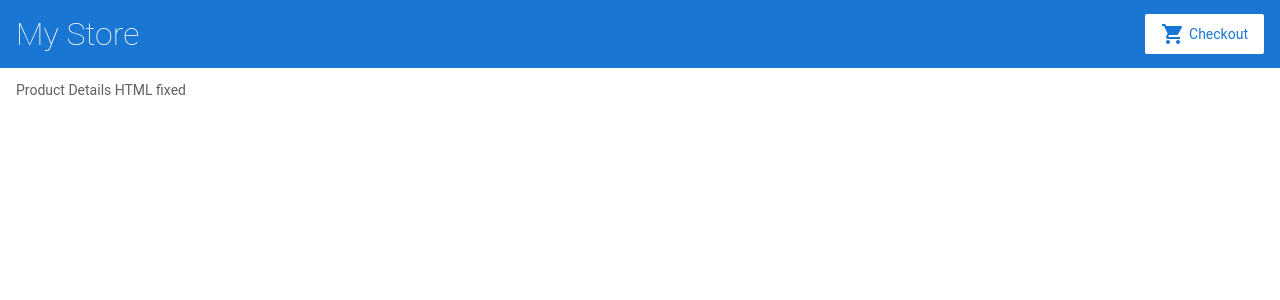
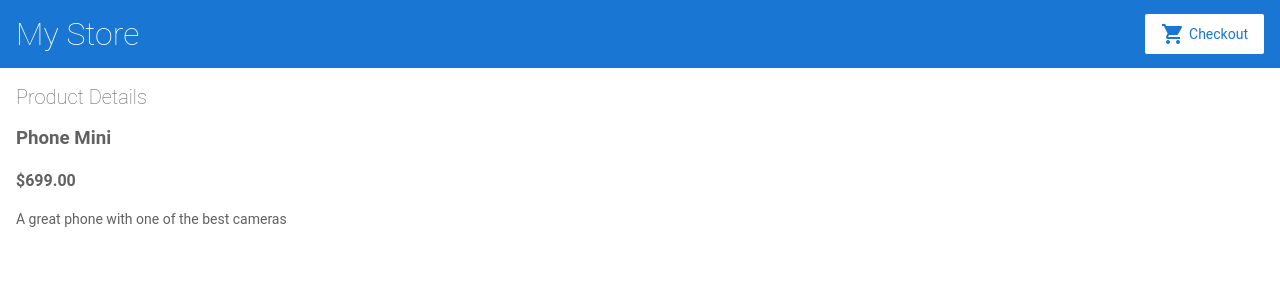
Before and after one commit to OTA-Panda/angular-getting-started, an Angular app: page /products/1 in a window 1280 px wide. Shown: the top 300 px of the page. Built offline with nearby package versions, Linux system fonts and the light colour scheme.

Commit message:
Fill Out Details Component HTML

```diff
--- a/src/app/product-details/product-details.component.html
+++ b/src/app/product-details/product-details.component.html
@@ -1 +1,7 @@
-<p>Product Details HTML fixed</p>
+<h2>Product Details</h2>
+
+<div *ngIf="product">
+  <h3>{{ product.name }}</h3>
+  <h4>{{ product.price | currency }}</h4>
+  <p>{{ product.description }}</p>
+</div>
--- a/src/app/product-details/product-details.component.ts
+++ b/src/app/product-details/product-details.component.ts
@@ -15,7 +15,7 @@
   ngOnInit() {
     this.route.paramMap.subscribe(params => {
       this.product = products[+params.get('productId')]
-    })
+    }) // Why + symbol
   }
 
 }
```
